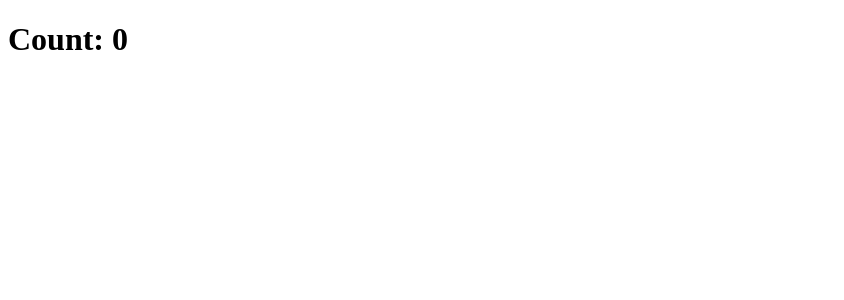
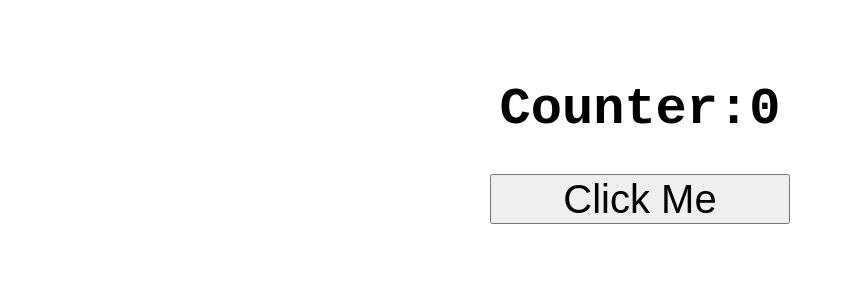
Before and after one commit to mate-academy/react_counter, a React (Create React App) app: page / in a window 1280 px wide. Shown: the top 300 px of the page, without its empty margins (0-844 px from the left). Built offline with nearby package versions, Linux system fonts and the light colour scheme; the HTML template or start-up script is replaced by a standard one.

Commit message:
solution

```diff
--- a/package.json
+++ b/package.json
@@ -10,7 +10,7 @@
     "prop-types": "^15.7.2",
     "react": "^16.12.0",
     "react-dom": "^16.12.0",
-    "react-scripts": "3.3.0"
+    "react-scripts": "^3.4.0"
   },
   "devDependencies": {
     "@mate-academy/eslint-config-react": "*",
--- a/src/App.css
+++ b/src/App.css
@@ -0,0 +1,4 @@
+.container {
+  margin: 10vh 10vw;
+  text-align: center;
+}
--- a/src/App.js
+++ b/src/App.js
@@ -1,8 +1,11 @@
 import React from 'react';
 import './App.css';
+import Counter from './components/Counter';
 
 const App = () => (
-  <h1>Count: 0</h1>
+  <div className="container">
+    <Counter />
+  </div>
 );
 
 export default App;
--- /dev/null
+++ b/src/components/Counter.css
@@ -0,0 +1,10 @@
+.counter {
+  font-size: 52px;
+  font-family: monospace;
+}
+
+.counter__button {
+  width: 300px;
+  height: 50px;
+  font-size: 40px;
+}
--- /dev/null
+++ b/src/components/Counter.js
@@ -0,0 +1,36 @@
+import React from 'react';
+import './Counter.css';
+
+class Counter extends React.Component {
+  state = {
+    count: 0,
+  };
+
+  increase = () => {
+    this.setState(state => ({
+      count: state.count + 1,
+    }));
+  };
+
+  render() {
+    const { count } = this.state;
+
+    return (
+      <>
+        <h1 className="counter">
+          Counter:
+          {count}
+        </h1>
+        <button
+          type="button"
+          className="counter__button"
+          onClick={this.increase}
+        >
+          Click Me
+        </button>
+      </>
+    );
+  }
+}
+
+export default Counter;
```
Also changed, not shown: 1 other file (tests, documents, lock files or other folders).
